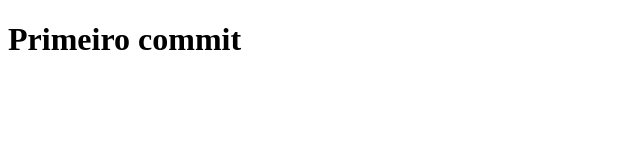
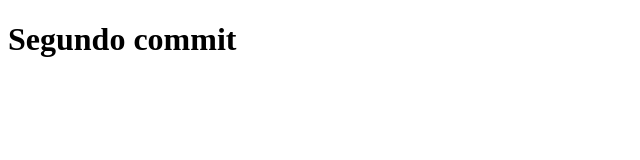
Before and after one commit to JoaoMeirinho/github, a plain HTML site: page index.html in a window 1280 px wide. Shown: the full height of the page, 0-640 px from the left. Drawn offline with Linux system fonts and the light colour scheme.

Commit message:
Segundo commit

```diff
--- a/index.html
+++ b/index.html
@@ -6,6 +6,6 @@
     <title>Document</title>
 </head>
 <body>
-    <h1> Primeiro commit </h1>
+    <h1> Segundo commit </h1>
 </body>
 </html>
```
